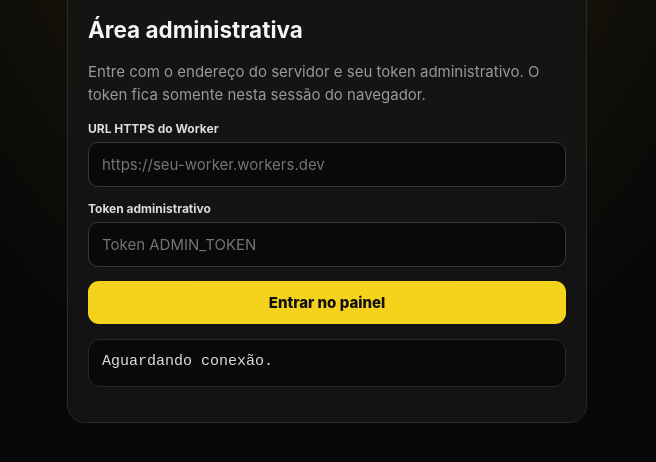
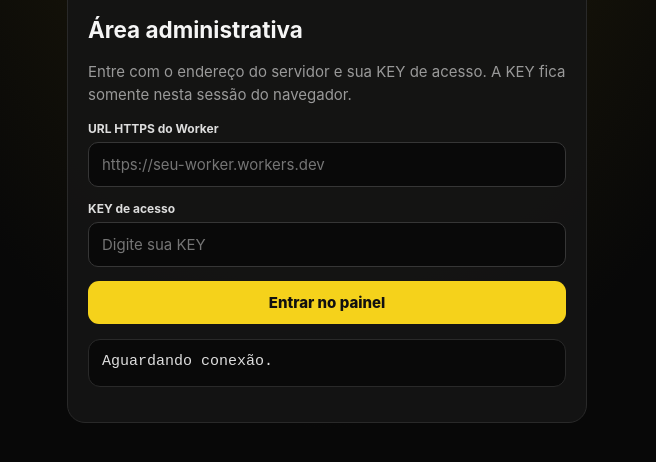
Before and after one commit to gui0744/c6.ipa, a plain HTML site: page index.html in a window 1280 px wide. Shown: the part 158-620 px from the top of the page, without its empty margins (313-969 px from the left). Drawn offline with Linux system fonts and the light colour scheme.

Commit message:
Atualiza login do painel para KEY de acesso

```diff
--- a/index.html
+++ b/index.html
@@ -12,9 +12,9 @@ button,input,select,textarea{font:inherit}button{border:0;border-radius:11px;pad
 <body><main class="shell">
 <section id="login" class="panel login">
 <div class="brand">3105 Yellow • Admin</div><h1>Área administrativa</h1>
-<p class="muted">Entre com o endereço do servidor e seu token administrativo. O token fica somente nesta sessão do navegador.</p>
+<p class="muted">Entre com o endereço do servidor e sua KEY de acesso. A KEY fica somente nesta sessão do navegador.</p>
 <label>URL HTTPS do Worker</label><input id="base" type="url" placeholder="https://seu-worker.workers.dev">
-<label>Token administrativo</label><input id="token" type="password" autocomplete="current-password" placeholder="Token ADMIN_TOKEN">
+<label>KEY de acesso</label><input id="token" type="password" autocomplete="current-password" placeholder="Digite sua KEY">
 <div class="actions"><button onclick="connect()">Entrar no painel</button></div><pre id="loginMsg">Aguardando conexão.</pre>
 </section>
 <section id="app" class="hidden">
@@ -65,7 +65,7 @@ button,input,select,textarea{font:inherit}button{border:0;border-radius:11px;pad
 const CATS=['FF NORMAL','FF MAX','TEXTURA','TEMAS / PERSONALIZAÇÃO','WALLPAPERS / FUNDOS','ARQUIVOS','KEYS'];let catalog=[],keys=[];
 const $=id=>document.getElementById(id);
 function apiBase(){return $('base').value.trim().replace(/\/$/,'')}
-async function call(path,method='GET',body){const base=apiBase(),token=$('token').value.trim();if(!/^https:\/\//i.test(base))throw Error('Informe uma URL HTTPS válida.');if(!token)throw Error('Informe o token administrativo.');const r=await fetch(base+path,{method,headers:{'content-type':'application/json','x-admin-token':token},body:body===undefined?undefined:JSON.stringify(body)});const d=await r.json().catch(()=>({error:'Resposta inválida do servidor'}));if(!r.ok)throw Error(d.error||'Falha na solicitação ('+r.status+')');return d}
+async function call(path,method='GET',body){const base=apiBase(),token=$('token').value.trim();if(!/^https:\/\//i.test(base))throw Error('Informe uma URL HTTPS válida.');if(!token)throw Error('Informe a KEY de acesso.');const r=await fetch(base+path,{method,headers:{'content-type':'application/json','x-admin-key':token},body:body===undefined?undefined:JSON.stringify(body)});const d=await r.json().catch(()=>({error:'Resposta inválida do servidor'}));if(!r.ok)throw Error(d.error||'Falha na solicitação ('+r.status+')');return d}
 async function connect(){try{await call('/admin/catalog');$('login').classList.add('hidden');$('app').classList.remove('hidden');await Promise.all([loadCatalog(),loadKeys()])}catch(e){$('loginMsg').textContent=e.message}}
 function logout(){$('app').classList.add('hidden');$('login').classList.remove('hidden');$('token').value=''}
 function showTab(name){document.querySelectorAll('.tabpage').forEach(x=>x.classList.add('hidden'));$(name).classList.remove('hidden');document.querySelectorAll('.tab').forEach(x=>x.classList.toggle('active',x.dataset.tab===name))}
```
